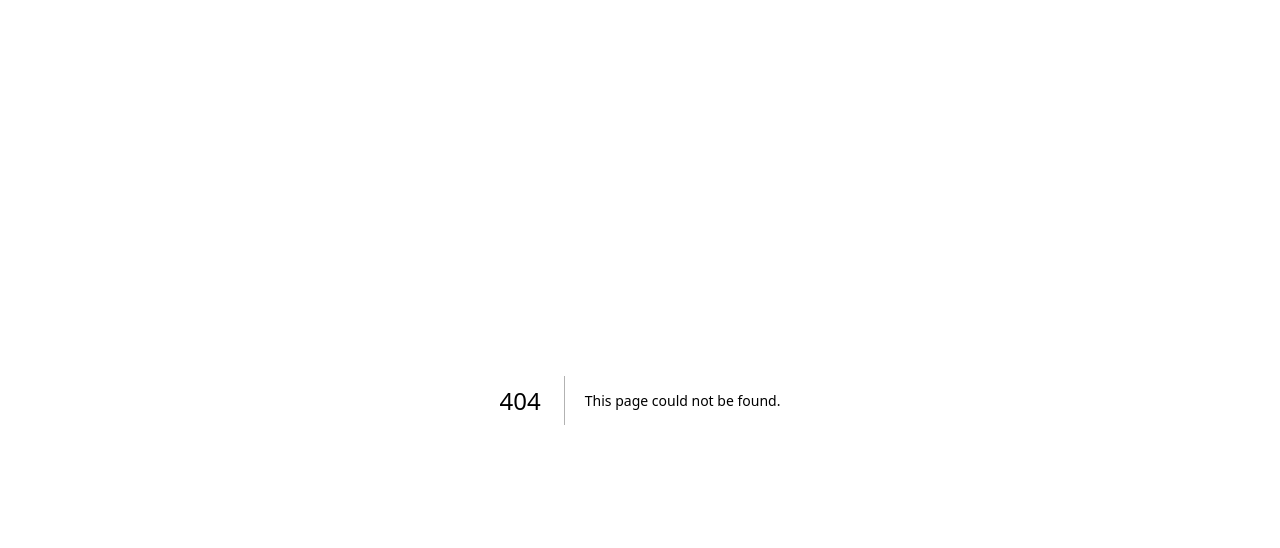
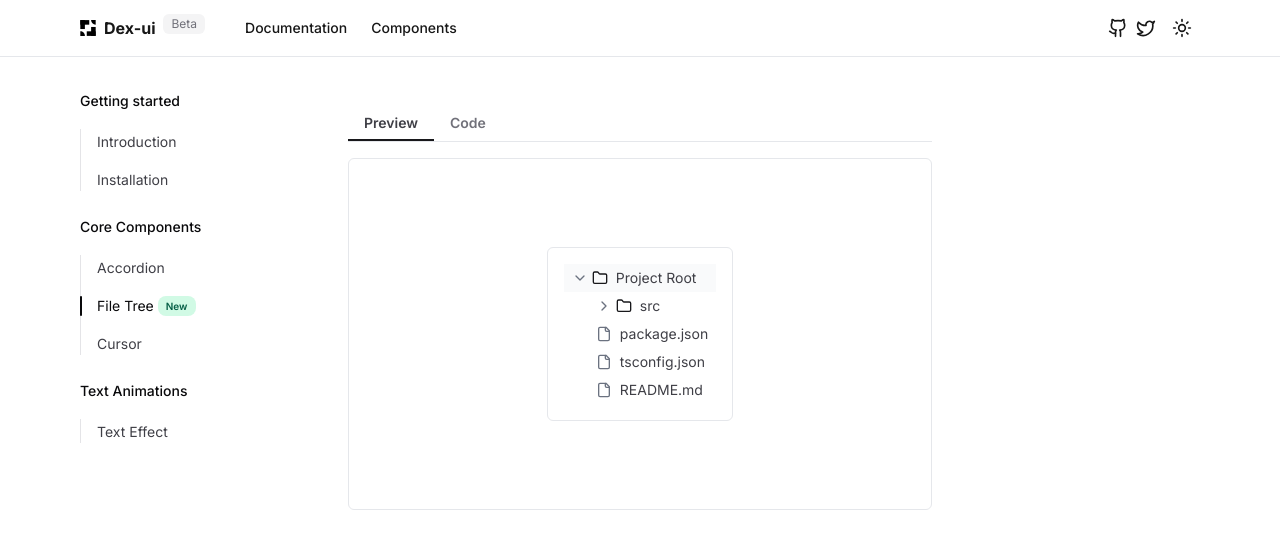
Before and after one commit to PraveenShinde3/dex-ui, a Next.js app: page /docs/file-tree in a window 1280 px wide. Before the commit this address had no page. Shown: the top 548 px of the page. Built offline with nearby package versions, Linux system fonts and the light colour scheme; a web font is replaced by a local one.

Commit message:
Feat:Added File Tree Component

```diff
--- /dev/null
+++ b/app/docs/file-tree/file-tree-demo.tsx
@@ -0,0 +1,59 @@
+"use client";
+
+import { FileTree } from "./file-tree";
+
+interface FileTreeItem {
+  name: string;
+  type: "file" | "folder";
+  children?: FileTreeItem[];
+}
+const sampleData: FileTreeItem[] = [
+  {
+    name: "Project Root",
+    type: "folder",
+    children: [
+      {
+        name: "src",
+        type: "folder",
+        children: [
+          {
+            name: "components",
+            type: "folder",
+            children: [
+              { name: "Button.tsx", type: "file" },
+              { name: "Card.tsx", type: "file" },
+            ],
+          },
+          {
+            name: "pages",
+            type: "folder",
+            children: [
+              { name: "index.tsx", type: "file" },
+              { name: "about.tsx", type: "file" },
+            ],
+          },
+          {
+            name: "styles",
+            type: "folder",
+            children: [{ name: "globals.css", type: "file" }],
+          },
+        ],
+      },
+      { name: "package.json", type: "file" },
+      { name: "tsconfig.json", type: "file" },
+      { name: "README.md", type: "file" },
+    ],
+  },
+];
+
+export default function FileTreeDemo() {
+  const handleSelect = (item: FileTreeItem) => {
+    console.log("Selected:", item.name);
+  };
+
+  return (
+    <div className="flex justify-center items-center mx-auto p-4">
+      <FileTree data={sampleData} onSelect={handleSelect} />
+    </div>
+  );
+}
--- /dev/null
+++ b/app/docs/file-tree/file-tree.tsx
@@ -0,0 +1,96 @@
+"use client";
+
+import React, { useState } from "react";
+import { ChevronRight, ChevronDown, Folder, File } from "lucide-react";
+
+interface FileTreeItem {
+  name: string;
+  type: "file" | "folder";
+  children?: FileTreeItem[];
+}
+
+interface FileTreeProps {
+  data: FileTreeItem[];
+  initialDepth?: number;
+  onSelect?: (item: FileTreeItem) => void;
+}
+
+const FileTreeNode: React.FC<{
+  item: FileTreeItem;
+  depth: number;
+  onSelect?: (item: FileTreeItem) => void;
+}> = ({ item, depth, onSelect }) => {
+  const [isExpanded, setIsExpanded] = useState(depth === 0);
+
+  const handleToggle = (e: React.MouseEvent) => {
+    e.stopPropagation();
+    if (item.type === "folder") {
+      setIsExpanded(!isExpanded);
+    }
+  };
+
+  const handleSelect = () => {
+    if (onSelect) {
+      onSelect(item);
+    }
+  };
+
+  return (
+    <div className="select-none">
+      <div
+        className={`flex items-center py-1 px-2 hover:bg-gray-100 cursor-pointer ${
+          depth === 0 ? "bg-gray-50" : ""
+        }`}
+        style={{ paddingLeft: `${depth * 1.5 + 0.5}rem` }}
+        onClick={handleSelect}
+      >
+        {item.type === "folder" && (
+          <span className="mr-1" onClick={handleToggle}>
+            {isExpanded ? (
+              <ChevronDown className="w-4 h-4 text-gray-500" />
+            ) : (
+              <ChevronRight className="w-4 h-4 text-gray-500" />
+            )}
+          </span>
+        )}
+        {item.type === "folder" ? (
+          <Folder className="w-4 h-4 text-zinc-900  mr-2" />
+        ) : (
+          <File className="w-4 h-4 text-gray-500 mr-2" />
+        )}
+        <span className="text-sm">{item.name}</span>
+      </div>
+      {item.type === "folder" && isExpanded && item.children && (
+        <div>
+          {item.children.map((child, index) => (
+            <FileTreeNode
+              key={`${child.name}-${index}`}
+              item={child}
+              depth={depth + 1}
+              onSelect={onSelect}
+            />
+          ))}
+        </div>
+      )}
+    </div>
+  );
+};
+
+export const FileTree: React.FC<FileTreeProps> = ({
+  data,
+  initialDepth = 0,
+  onSelect,
+}) => {
+  return (
+    <div className="border w-fit p-4 border-gray-200 rounded-md overflow-hidden">
+      {data.map((item, index) => (
+        <FileTreeNode
+          key={`${item.name}-${index}`}
+          item={item}
+          depth={initialDepth}
+          onSelect={onSelect}
+        />
+      ))}
+    </div>
+  );
+};
--- /dev/null
+++ b/app/docs/file-tree/page.mdx
@@ -0,0 +1,4 @@
+import FileTreeDemo from "./file-tree-demo";
+import { ComponentPreview } from "@/components/component-code-preview";
+
+<ComponentPreview component={<FileTreeDemo />} code="dd" />
--- a/components/site-nav.tsx
+++ b/components/site-nav.tsx
@@ -21,22 +21,11 @@ const navigation: NavigationSection = {
     { title: "Installation", href: "/docs/installation" },
   ],
   "Core Components": [
-    { title: "Accordion", href: "/docs/accordion", isNew: true },
-    { title: "Animated Background", href: "/docs/animated-background" },
-    { title: "Animated Group", href: "/docs/animated-group" },
-    { title: "Animated Number", href: "/docs/animated-number" },
-    { title: "Border Trail", href: "/docs/border-trail" },
-    { title: "Carousel", href: "/docs/carousel" },
+    { title: "Accordion", href: "/docs/accordion" },
+    { title: "File Tree", href: "/docs/file-tree", isNew: true },
     { title: "Cursor", href: "/docs/cursor" },
-    { title: "Dialog", href: "/docs/dialog" },
   ],
-  "Text Animations": [
-    { title: "Text Effect", href: "/docs/text-effect" },
-    { title: "Text Loop", href: "/docs/text-loop" },
-    { title: "Text Morph", href: "/docs/text-morph" },
-    { title: "Text Scramble", href: "/docs/text-scramble" },
-    { title: "Text Shimmer", href: "/docs/text-shimmer" },
-  ],
+  "Text Animations": [{ title: "Text Effect", href: "/docs/text-effect" }],
 };
 
 export function SiteNav() {
@@ -53,23 +42,6 @@ export function SiteNav() {
   }, [pathname]);
 
   return (
-    // <ScrollArea.Root className="relative h-[calc(100dvh-rem)] pt-8">
-    //   <ScrollArea.Viewport className="rounded-[inherit] overflow-auto">
-
-    //   </ScrollArea.Viewport>
-    //   <ScrollArea.Scrollbar
-    //     className="flex touch-none select-none bg-black/10 p-0.5 transition-colors duration-150 ease-out hover:bg-black/20 data-[orientation=horizontal]:h-2.5 data-[orientation=vertical]:w-2.5 data-[orientation=horizontal]:flex-col"
-    //     orientation="vertical"
-    //   >
-    //     <ScrollArea.Thumb className="ScrollAreaThumb" />
-    //   </ScrollArea.Scrollbar>
-    //   <ScrollArea.Scrollbar
-    //     className="flex touch-none select-none bg-black/10 p-0.5 transition-colors duration-150 ease-out hover:bg-black/20 data-[orientation=horizontal]:h-2.5 data-[orientation=vertical]:w-2.5 data-[orientation=horizontal]:flex-col"
-    //     orientation="horizontal"
-    //   >
-    //     <ScrollArea.Thumb className="ScrollAreaThumb" />
-    //   </ScrollArea.Scrollbar>
-    // </ScrollArea.Root>
     <ScrollArea.Root className="w-full h-[calc(100dvh-3.6rem)] overflow-hidden pt-8">
       <ScrollArea.Viewport className="w-full h-full">
         <nav>
```
